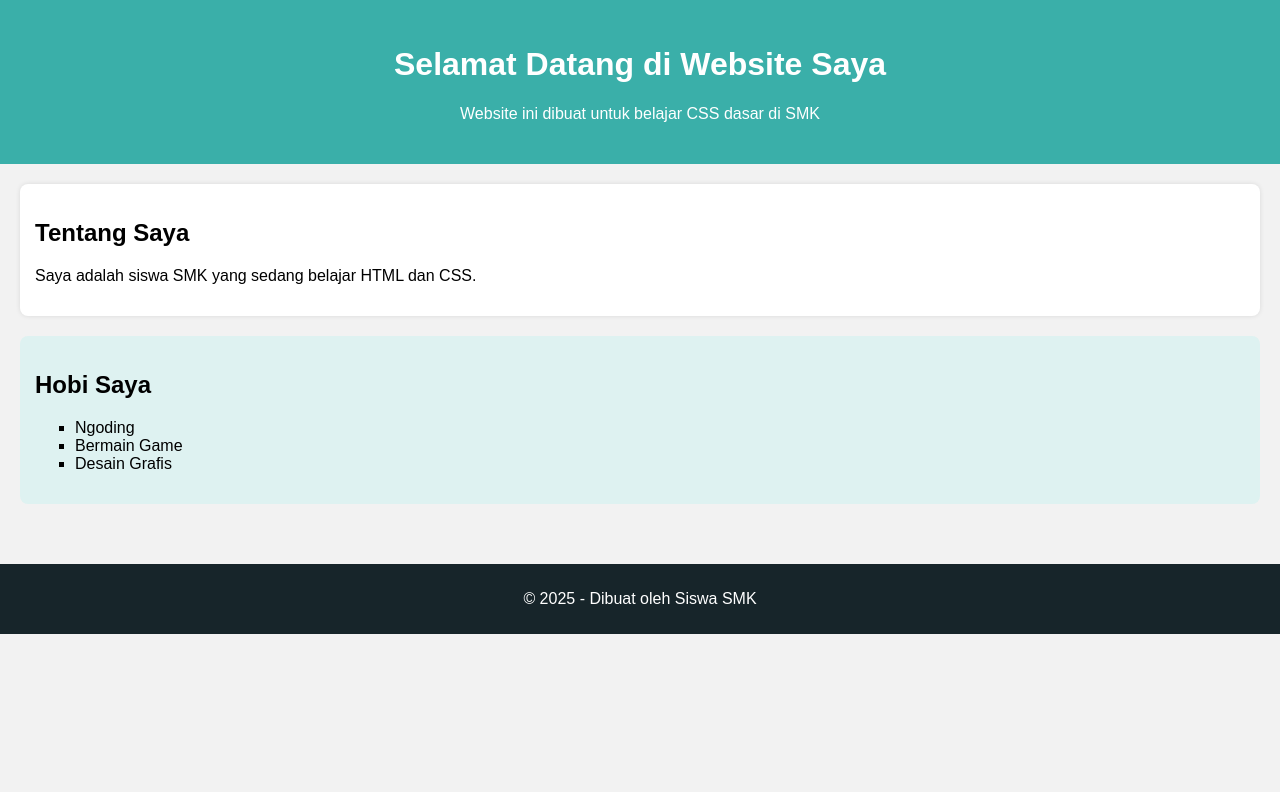
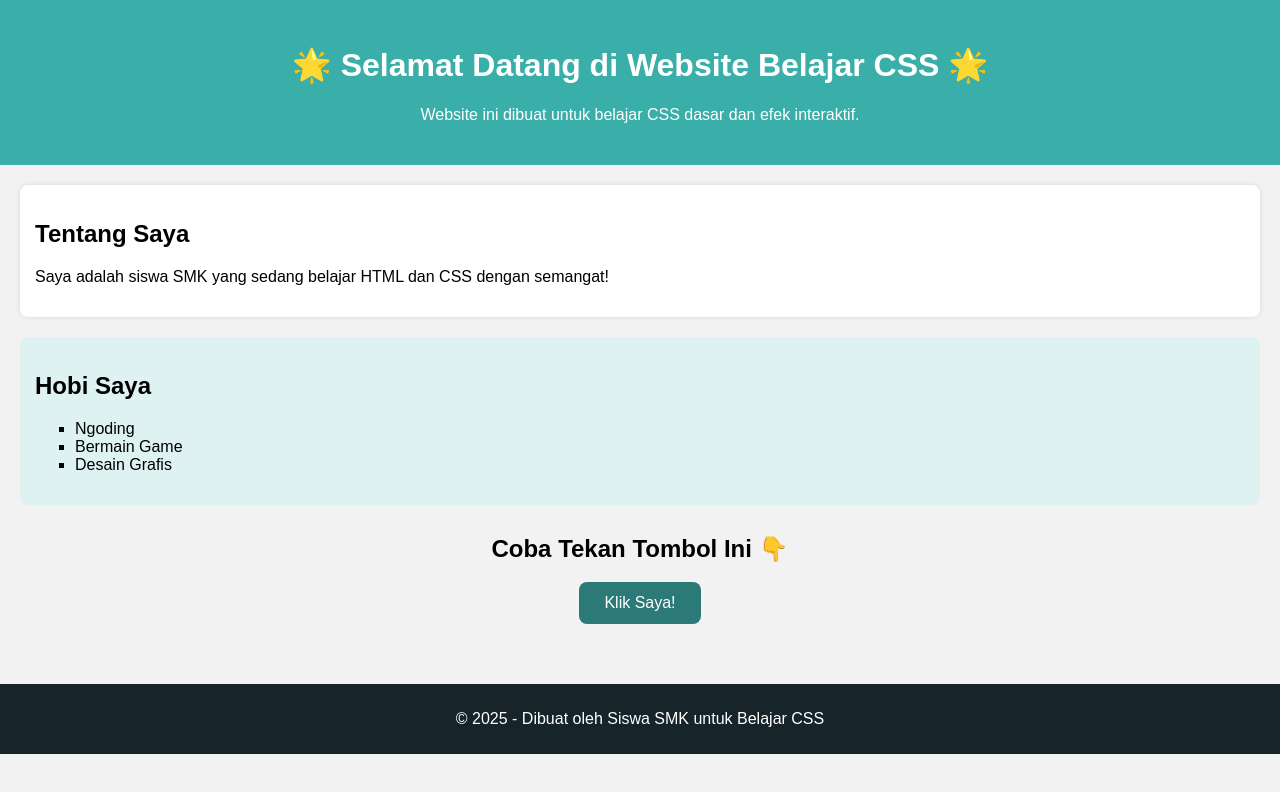
Before and after one commit to Lemiel221/belajar-css-smk, a plain HTML site: page index.html in a window 1280 px wide. Drawn offline with Linux system fonts and the light colour scheme.

Commit message:
Update index.html

```diff
--- a/index.html
+++ b/index.html
@@ -3,7 +3,7 @@
 <head>
     <meta charset="UTF-8">
     <meta name="viewport" content="width=device-width, initial-scale=1.0">
-    <title>Belajar CSS Dasar</title>
+    <title>Belajar CSS Dasar Interaktif</title>
 
     <!-- Menghubungkan file CSS -->
     <link rel="stylesheet" href="style.css">
@@ -11,15 +11,15 @@
 <body>
     <!-- Bagian Header -->
     <header>
-        <h1>Selamat Datang di Website Saya</h1>
-        <p>Website ini dibuat untuk belajar CSS dasar di SMK</p>
+        <h1>🌟 Selamat Datang di Website Belajar CSS 🌟</h1>
+        <p>Website ini dibuat untuk belajar CSS dasar dan efek interaktif.</p>
     </header>
 
     <!-- Bagian Konten Utama -->
     <main>
         <section class="about">
             <h2>Tentang Saya</h2>
-            <p>Saya adalah siswa SMK yang sedang belajar HTML dan CSS.</p>
+            <p>Saya adalah siswa SMK yang sedang belajar HTML dan CSS dengan semangat!</p>
         </section>
 
         <section class="hobby">
@@ -30,11 +30,17 @@
                 <li>Desain Grafis</li>
             </ul>
         </section>
+
+        <!-- Bagian Tombol Interaktif -->
+        <section class="interaction">
+            <h2>Coba Tekan Tombol Ini 👇</h2>
+            <button class="btn-belajar">Klik Saya!</button>
+        </section>
     </main>
 
     <!-- Bagian Footer -->
     <footer>
-        <p>© 2025 - Dibuat oleh Siswa SMK</p>
+        <p>© 2025 - Dibuat oleh Siswa SMK untuk Belajar CSS</p>
     </footer>
 </body>
 </html>
```
